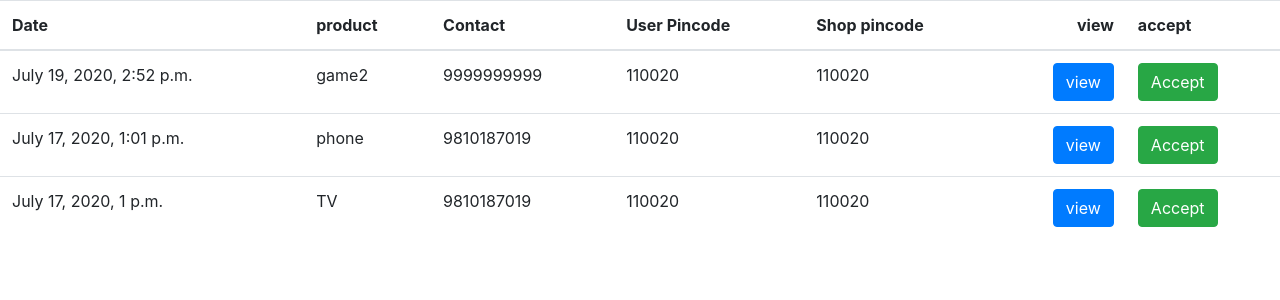
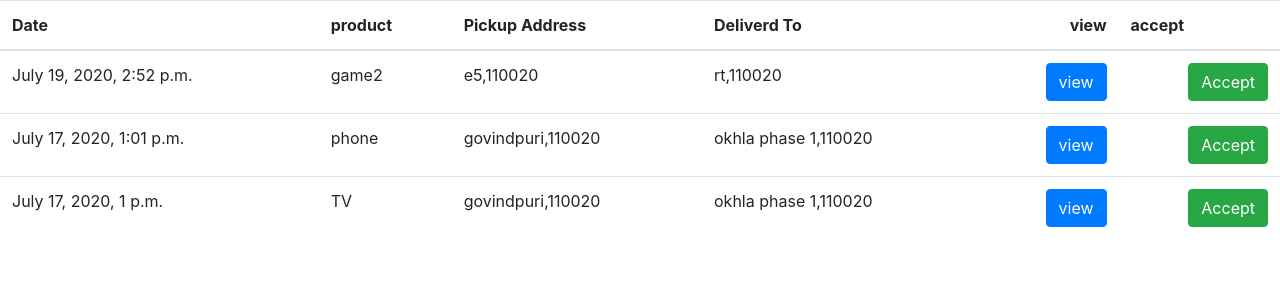
Before and after one commit to raman9514/ds-first-project, a Django app: page /staff/index in a window 1280 px wide. Shown: the part 49-349 px from the top of the page. Run offline with Django 3.2, Linux system fonts and the light colour scheme; a user stored in the database is signed in; data comes from the database, SQL or seed files in the repository; both versions use the stored data as it was after the commit; some libraries are stand-ins or nearby versions.

Commit message:
Now Delivery staff can accept order

```diff
--- a/delivery_staff/urls.py
+++ b/delivery_staff/urls.py
@@ -5,4 +5,5 @@ from . import views
 urlpatterns = [
    path('index',views.deliverystaff,name='deliverystaff_index'),
    path('view_request/<int:order_id>',views.view_request,name='view_request'),
+   path('accept_order/<int:order_id>',views.accept_order,name='accept_order'),
 ]
--- a/delivery_staff/views.py
+++ b/delivery_staff/views.py
@@ -1,6 +1,7 @@
 from django.shortcuts import render,redirect
 from order.models import Order
 from order.forms import OrderForm
+from django.contrib import messages
 # Create your views here.
 
 def deliverystaff(request):
@@ -23,3 +24,16 @@ def view_request(request,order_id):
 
     else:
         return redirect('index')
+
+
+
+def accept_order(request,order_id):
+    if request.user.is_authenticated and request.user.is_staff==True:
+
+        obj = Order.objects.filter(id = order_id)
+        obj.update(order_cancelled=False,order_pending=False,order_picked=True,order_delivered=False)
+        messages.success(request, 'Order Accepted')
+        return redirect('deliverystaff_index')
+
+    else:
+        return redirect('index')
--- a/templates/deliverystaff_index.html
+++ b/templates/deliverystaff_index.html
@@ -14,25 +14,27 @@
 
 
 
-
-
-
-
-
 <div  class='navbar nav navbar-default navbar-static-top'>
     <a href="#" >Avilabel Order</a>
     <a href="#" >MY Accepted</a>
      <hr>
 </div>
 
+{% if messages %}
+{% for message in messages %}
+ <div class="alert alert-success alert-dismissible">
+  <button type="button" class="close" data-dismiss="alert">&times;</button>
+  <strong>{{message}}</strong>
+ </div> {% endfor %}  {% endif %}
+
 
 <table class="table table-hover">
    <thead>    <tr>
        <th>Date</th>
        <th>product</th>
-       <th>Contact</th>
-       <th>User Pincode</th>
-       <th>Shop pincode</th>
+
+       <th>Pickup Address</th>
+       <th>Deliverd To</th>
        <th class="text-right">view</th>
        <th>accept</th>
         </tr>
@@ -43,11 +45,18 @@
     <tr>
        <td> {{order.order_date}}</td>
        <td> {{order.product_list}}</td>
-       <td> {{order.u_phone_no}}</td>
-       <td> {{order.u_pincode}}</td>
-       <td> {{order.shop_pincode}}</td>
-       <td> <a href="{% url 'view_request' order.id %}" class="btn btn-primary float-right" > view </a></td>
-       <td> <a href="#" class="btn btn-success" > Accept</a></td>
+       <td> {{order.shop_address}},{{order.shop_pincode}}</td>
+       <td> {{order.u_delivery_address}},{{order.u_pincode}}</td>
+       <td>
+           <form action="{% url 'view_request' order.id %}" >
+            {% csrf_token %}<input type="submit" value="view"  class="btn btn-primary float-right" >
+           </form>
+        </td>
+       <td>
+        <form action="{% url 'accept_order' order.id %}" >
+            {% csrf_token %}<input type="submit" value="Accept"  class="btn btn-success float-right" >
+           </form>
+       </td>
     </tr>
     {% endfor %}
     </tbody>
--- a/templates/view_request.html
+++ b/templates/view_request.html
@@ -17,6 +17,8 @@
 <b>{{fm.label_tag}}</b><br>
 {{fm.value}}<br>
 {% endfor %}
+
+
 </div>
 
 
```
Also changed, not shown: db.sqlite3.
